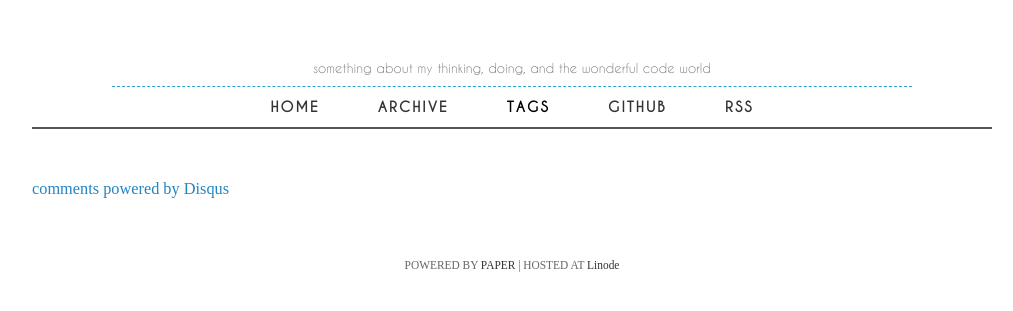
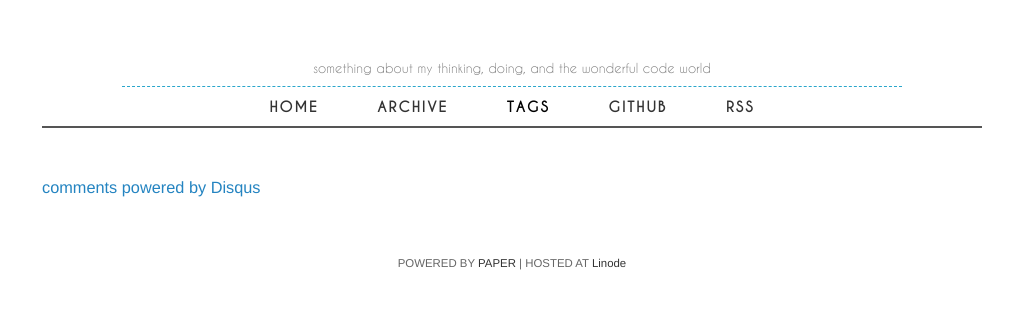
Before and after one commit to yueyoum/paper, a Python web app: template templates/post.html in a window 1280 px wide. Shown: the top 311 px of the page, without its empty margins (128-1141 px from the left). Run offline with Jinja, Linux system fonts and the light colour scheme; the template is opened without the code that fills it, so the values that code supplies are empty; some libraries are stand-ins or nearby versions.

Commit message:
adjust css

```diff
--- a/static/css/style.css
+++ b/static/css/style.css
@@ -5,10 +5,11 @@ pre {font: 0.9em "monacoregular";}
 
 body {
     font-size: 1.02em;
+    font-family: Helvetica, Arial, sans-serif;
 }
 
 #main {
-    width: 960px;
+    width: 940px;
     margin: 60px auto;
 }
 
@@ -181,6 +182,10 @@ body {
     line-height: 1.6em;
 }
 
+.post-content h1 h2 h3 h4 h5 h6 {
+    color: rgb(175, 44, 55);
+}
+
 .post-content h1 {
     font-weight: normal;
 }
@@ -259,7 +264,7 @@ body {
 
 .post-right {
 	float: right;
-	width: 820px;
+	width: 800px;
 }
 
 .clear-both {
```
Also changed, not shown: 1 other file.
